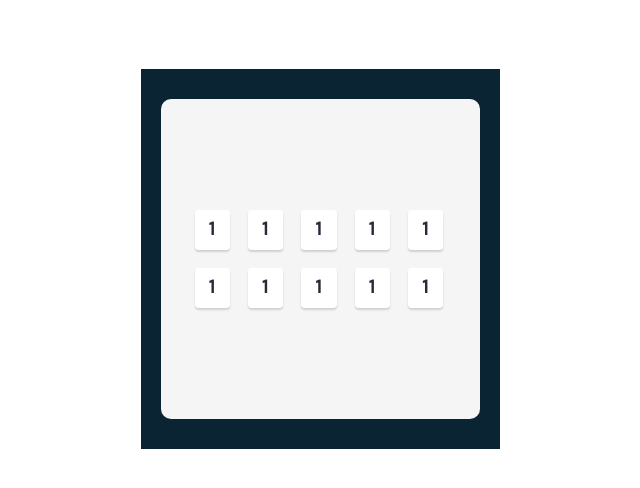
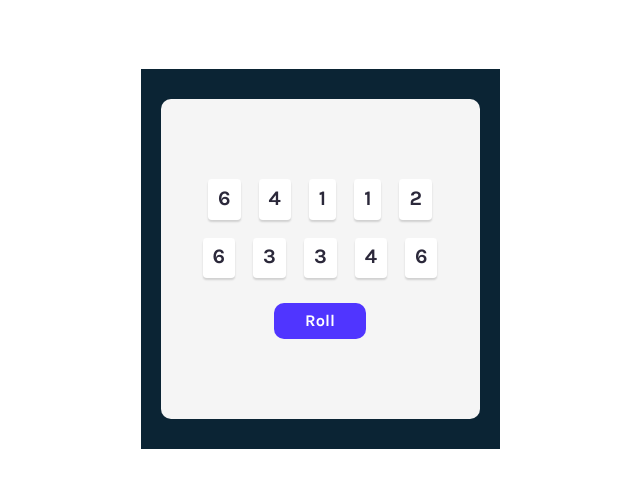
Before and after one commit to githubarj/Tenzies-Game, a React (Vite) app: page / in a window 1280 px wide. Shown: the top 488 px of the page, without its empty margins (320-960 px from the left). Built offline with nearby package versions, Linux system fonts and the light colour scheme.

Commit message:
added a button

```diff
--- a/src/Components/Main/Die.jsx
+++ b/src/Components/Main/Die.jsx
@@ -3,10 +3,10 @@ import "./main.css"
 import PropTypes from "prop-types"
 function Die({value}) {
   return (
-    <div className='die-container'>
-        <p> {value} </p>
+    <div className="die-container">
+      <p> {value} </p>
     </div>
-  )
+  );
 }
 
 Die.propTypes = {
--- a/src/Components/Main/Main.jsx
+++ b/src/Components/Main/Main.jsx
@@ -1,7 +1,10 @@
+import { useState } from "react";
 import Die from "./Die";
 import "./main.css";
 
 function Main() {
+  const [diceArray, setDiceArray] = useState(allNewDice());
+
   function allNewDice() {
     const arr = [];
     for (let i = 0; i < 10; i++) {
@@ -10,23 +13,21 @@ function Main() {
     return arr;
   }
 
-  console.log(allNewDice());
+  const dice = diceArray.map((item, index) => {
+    return <Die key={index} value={item} />;
+  });
+
+  function reRoll() {
+    setDiceArray(allNewDice());
+  }
 
   return (
     <div className="main-container">
       <div className="main-center">
-        <div className="dice">
-          <Die value={1} />
-          <Die value={1} />
-          <Die value={1} />
-          <Die value={1} />
-          <Die value={1} />
-          <Die value={1} />
-          <Die value={1} />
-          <Die value={1} />
-          <Die value={1} />
-          <Die value={1} />
-        </div>
+        <div className="dice">{dice}</div>
+        <button className="roll" onClick={reRoll}>
+          Roll
+        </button>
       </div>
     </div>
   );
--- a/src/Components/Main/main.css
+++ b/src/Components/Main/main.css
@@ -12,19 +12,26 @@
   border-radius: 10px;
   background: #f5f5f5;
   display: flex;
+  justify-content: center;
+  flex-direction: column;
+  align-items: center;
+  gap: 25px;
 }
 
 .dice {
   display: flex;
+
   flex-wrap: wrap;
   gap: 18px;
   align-self: center;
+  align-items: center;
+  justify-content: center;
 }
 
 /* =================================Die==================================== */
 
 .die-container {
-  padding: 6.4px 14px 9.83px;
+  padding: 6.4px 10px 9.83px;
   border-radius: 3.813px;
   background: #fff;
   box-shadow: 0px 2px 2px 0px rgba(0, 0, 0, 0.15);
@@ -40,3 +47,22 @@
   font-weight: 700;
   line-height: normal;
 }
+
+/* ============================Button===================== */
+button {
+  color: #fff;
+  text-align: center;
+  font-family: Karla;
+  font-size: 1.024rem;
+  font-style: normal;
+  font-weight: 700;
+  line-height: normal;
+
+  border-radius: 10px;
+  width: 92.16px;
+  height: 35.84px;
+  background: #5035ff;
+  border: none;
+  align-items: center;
+  cursor: pointer;
+}
```
